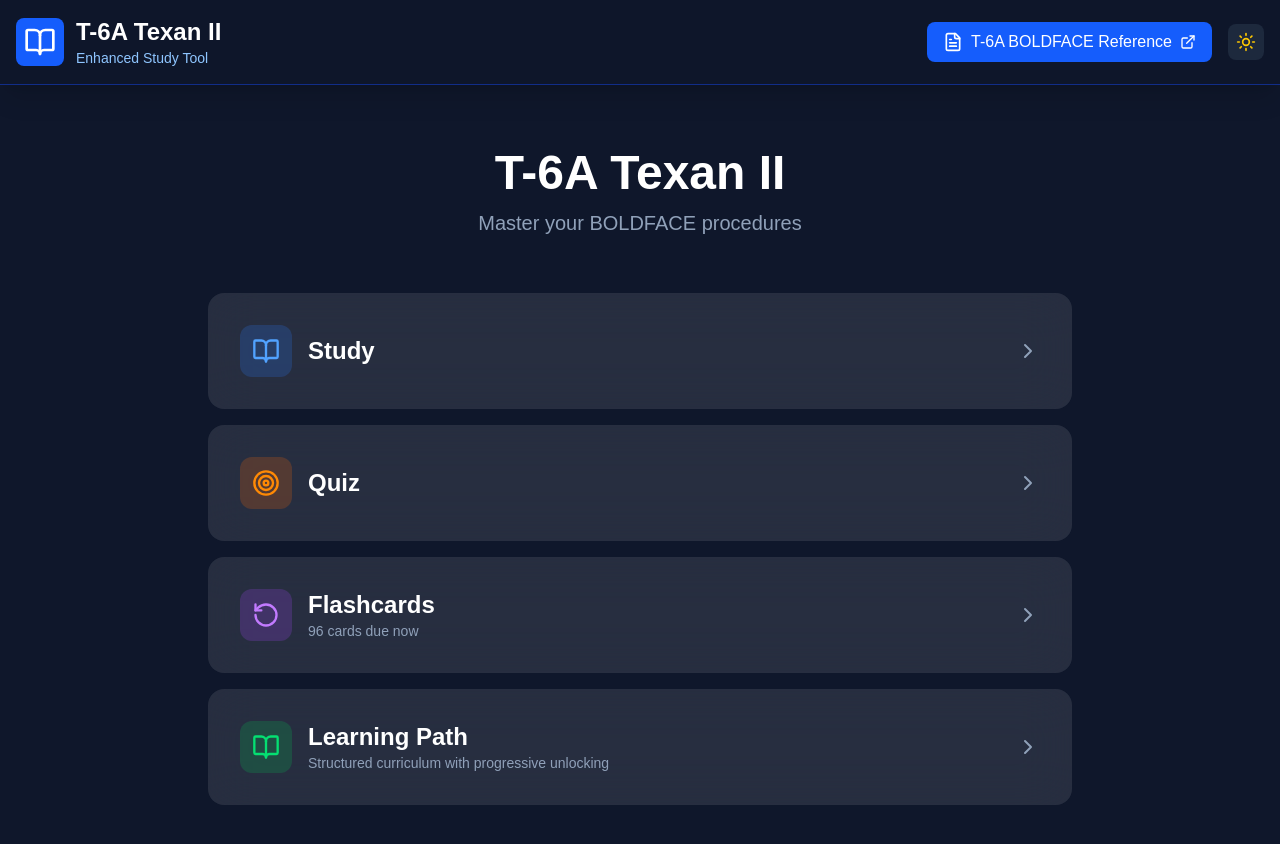
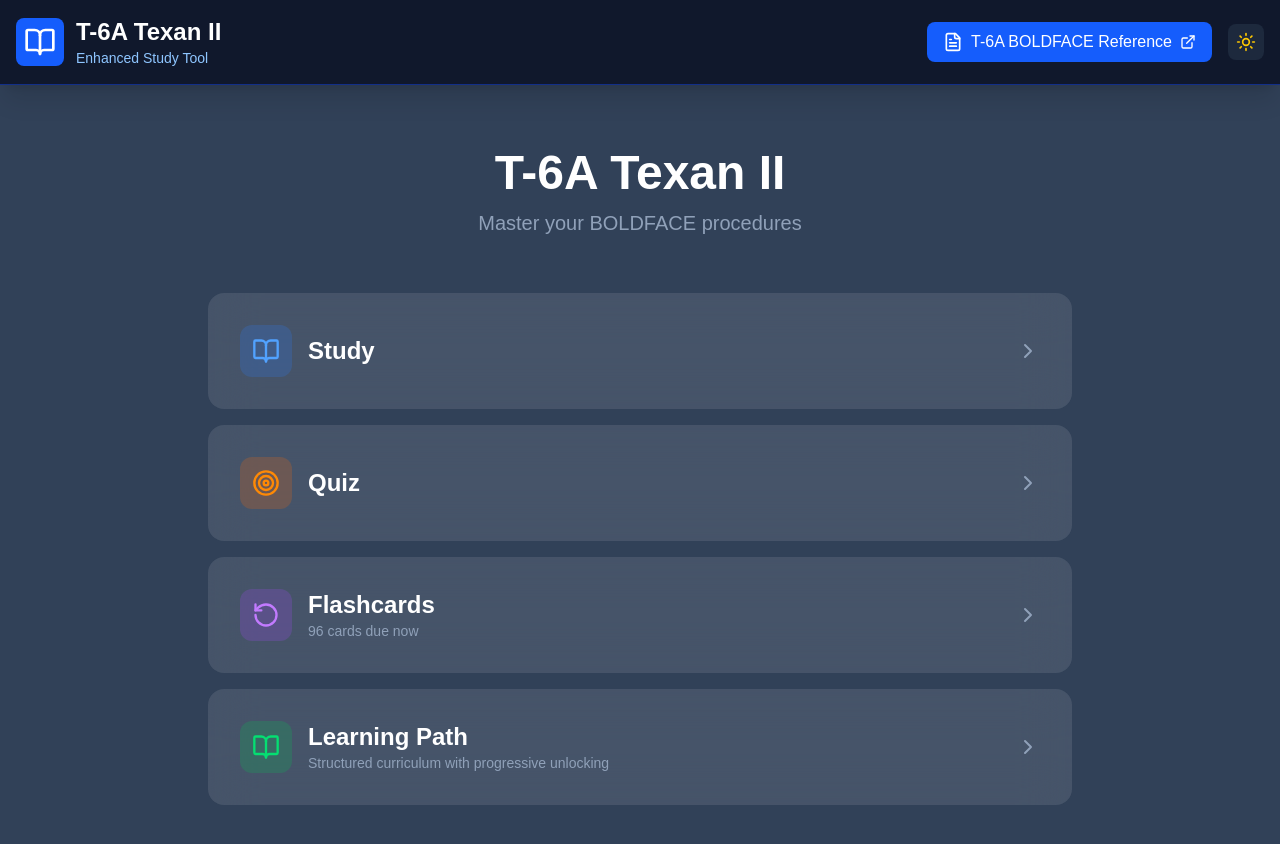
Before and after one commit to ceejwatson/t6a-boldface-study-tool, a Next.js app: page / in a window 1280 px wide. Shown: the top 844 px of the page. Built offline with nearby package versions, Linux system fonts and the light colour scheme.

Commit message:
Lighten background from slate-900 to slate-700

```diff
--- a/app/page.js
+++ b/app/page.js
@@ -796,7 +796,7 @@ export default function T6AEnhancedStudyTool() {
 
   return (
     <div
-      className={`min-h-screen ${darkMode ? "bg-slate-900" : "bg-slate-100"}`}
+      className={`min-h-screen ${darkMode ? "bg-slate-700" : "bg-slate-100"}`}
     >
       {/* Header */}
       <header
```
